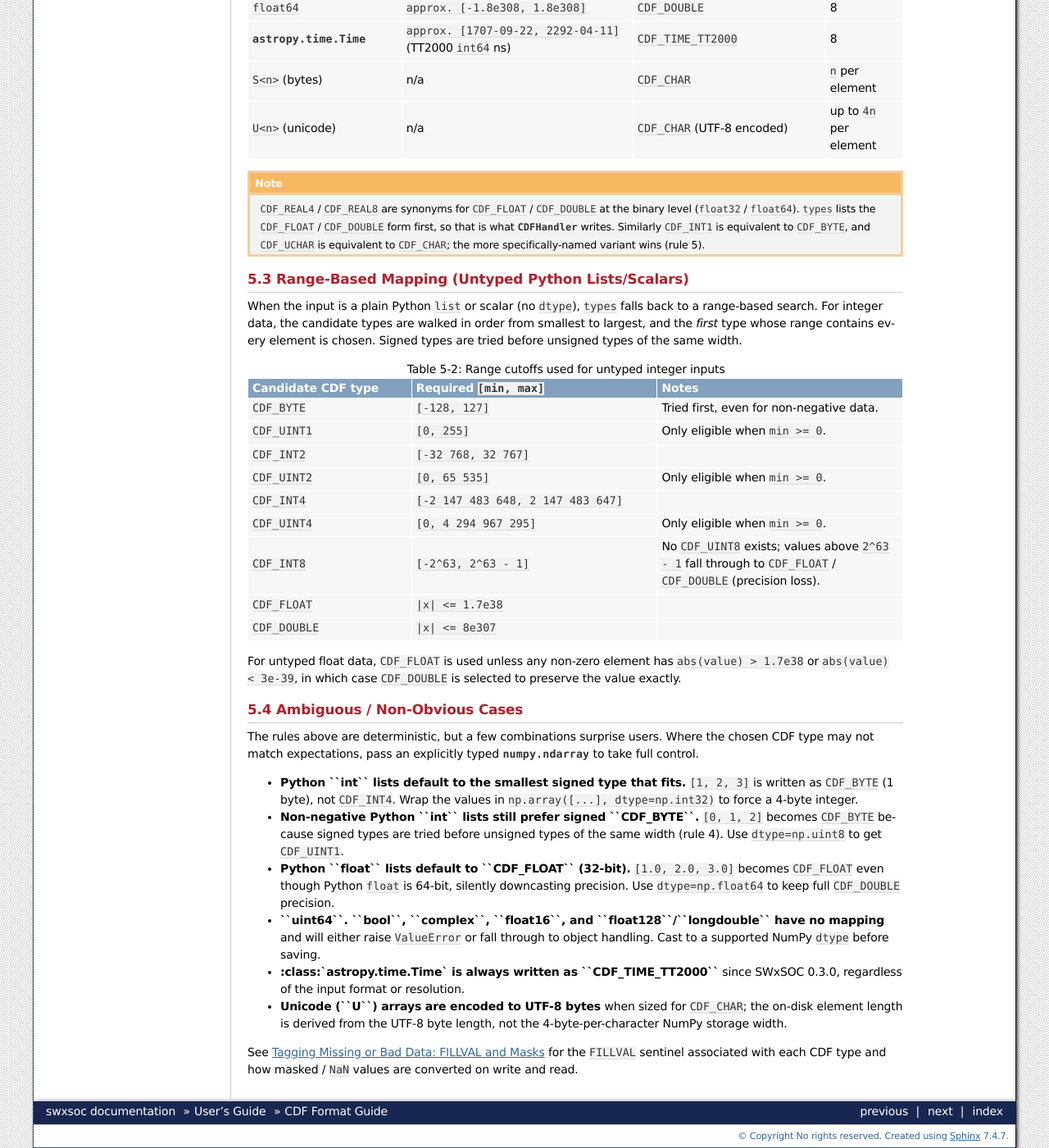
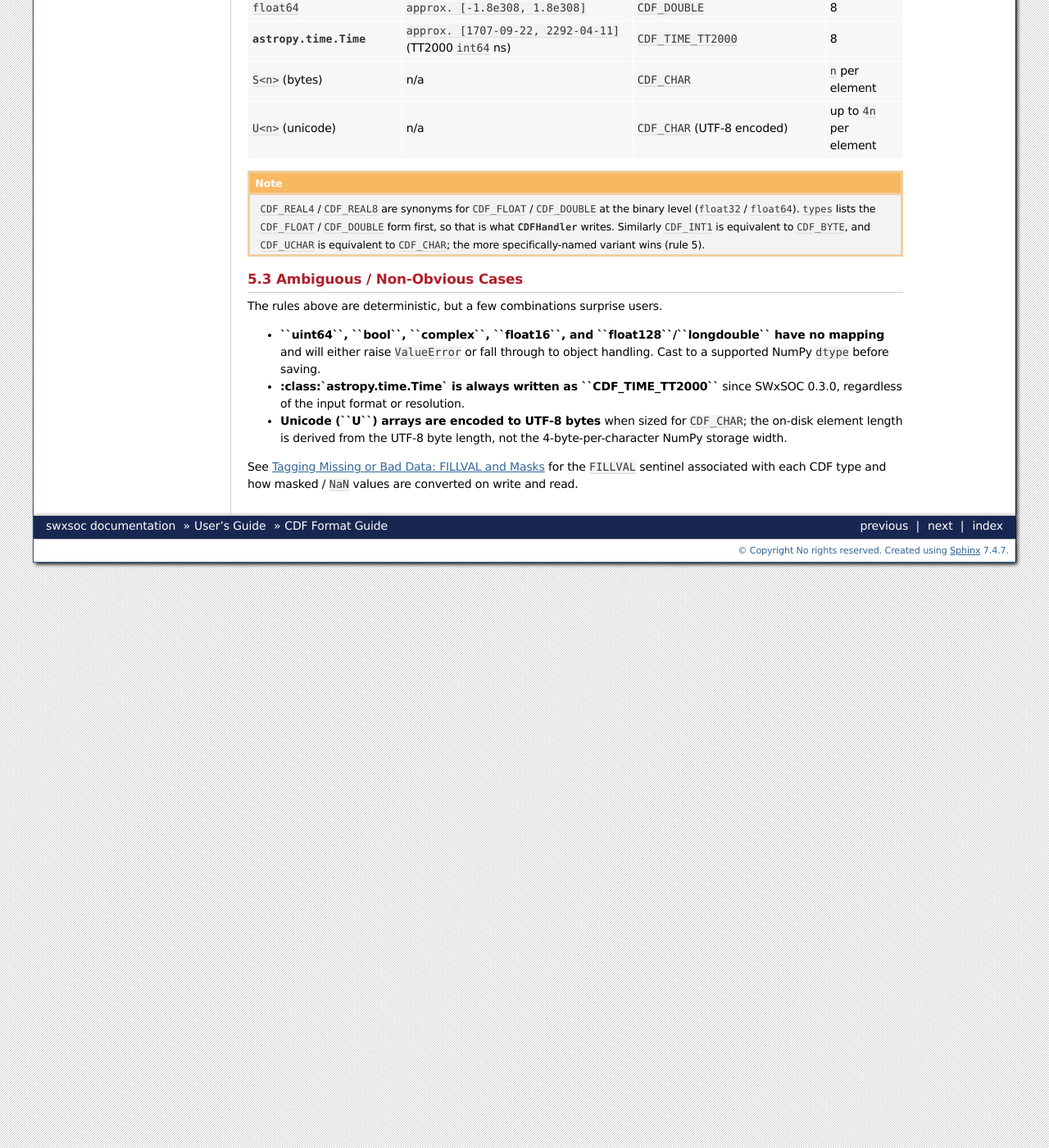
Before and after one commit to swxsoc/swxsoc, a Sphinx documentation site: the page built from docs/user-guide/cdf_format_guide.rst, in a window 1280 px wide and 1400 px high, scrolled down 8218 px. Shown: the whole window at 82% size. Built offline with Sphinx 7.4.7, drawn with Linux system fonts in a browser that asks for light colours; the version number could not be read and is left out; some of the changed text lies outside the part shown.

Commit message:
Update Docs

```diff
--- a/docs/user-guide/cdf_format_guide.rst
+++ b/docs/user-guide/cdf_format_guide.rst
@@ -578,75 +578,13 @@ In practice this means the CDF type used on disk is uniquely determined by the i
    is equivalent to ``CDF_BYTE``, and ``CDF_UCHAR`` is equivalent to
    ``CDF_CHAR``; the more specifically-named variant wins (rule 5).
 
-------------------------------------------------------
-5.3 Range-Based Mapping (Untyped Python Lists/Scalars)
-------------------------------------------------------
-
-When the input is a plain Python ``list`` or scalar (no ``dtype``), ``types``
-falls back to a range-based search.  For integer data, the candidate types are
-walked in order from smallest to largest, and the *first* type whose range
-contains every element is chosen.  Signed types are tried before unsigned types
-of the same width.
-
-.. list-table:: Table 5-2: Range cutoffs used for untyped integer inputs
-   :widths: 20 30 30
-   :header-rows: 1
-
-   * - Candidate CDF type
-     - Required ``[min, max]``
-     - Notes
-   * - ``CDF_BYTE``
-     - ``[-128, 127]``
-     - Tried first, even for non-negative data.
-   * - ``CDF_UINT1``
-     - ``[0, 255]``
-     - Only eligible when ``min >= 0``.
-   * - ``CDF_INT2``
-     - ``[-32 768, 32 767]``
-     -
-   * - ``CDF_UINT2``
-     - ``[0, 65 535]``
-     - Only eligible when ``min >= 0``.
-   * - ``CDF_INT4``
-     - ``[-2 147 483 648, 2 147 483 647]``
-     -
-   * - ``CDF_UINT4``
-     - ``[0, 4 294 967 295]``
-     - Only eligible when ``min >= 0``.
-   * - ``CDF_INT8``
-     - ``[-2^63, 2^63 - 1]``
-     - No ``CDF_UINT8`` exists; values above ``2^63 - 1`` fall through to
-       ``CDF_FLOAT`` / ``CDF_DOUBLE`` (precision loss).
-   * - ``CDF_FLOAT``
-     - ``|x| <= 1.7e38``
-     -
-   * - ``CDF_DOUBLE``
-     - ``|x| <= 8e307``
-     -
-
-For untyped float data, ``CDF_FLOAT`` is used unless any non-zero element has
-``abs(value) > 1.7e38`` or ``abs(value) < 3e-39``, in which case ``CDF_DOUBLE``
-is selected to preserve the value exactly.
-
 ----------------------------------
-5.4 Ambiguous / Non-Obvious Cases
+5.3 Ambiguous / Non-Obvious Cases
 ----------------------------------
 
 The rules above are deterministic, but a few combinations surprise users.
-Where the chosen CDF type may not match expectations, pass an explicitly typed :class:`numpy.ndarray` to take full control.
 
-* **Python ``int`` lists default to the smallest signed type that fits.**
-  ``[1, 2, 3]`` is written as ``CDF_BYTE`` (1 byte), not ``CDF_INT4``.  Wrap
-  the values in ``np.array([...], dtype=np.int32)`` to force a 4-byte integer.
-* **Non-negative Python ``int`` lists still prefer signed ``CDF_BYTE``.**
-  ``[0, 1, 2]`` becomes ``CDF_BYTE`` because signed types are tried before
-  unsigned types of the same width (rule 4).  Use ``dtype=np.uint8`` to get
-  ``CDF_UINT1``.
-* **Python ``float`` lists default to ``CDF_FLOAT`` (32-bit).**
-  ``[1.0, 2.0, 3.0]`` becomes ``CDF_FLOAT`` even though Python ``float`` is
-  64-bit, silently downcasting precision.  Use ``dtype=np.float64`` to keep
-  full ``CDF_DOUBLE`` precision.
-* **``uint64``. ``bool``, ``complex``, ``float16``, and ``float128``/``longdouble`` have
+* **``uint64``, ``bool``, ``complex``, ``float16``, and ``float128``/``longdouble`` have
   no mapping** and will either raise ``ValueError`` or fall through to object
   handling.  Cast to a supported NumPy ``dtype`` before saving.
 * **:class:`astropy.time.Time` is always written as ``CDF_TIME_TT2000``**
```
Also changed, not shown: 1 other file.
